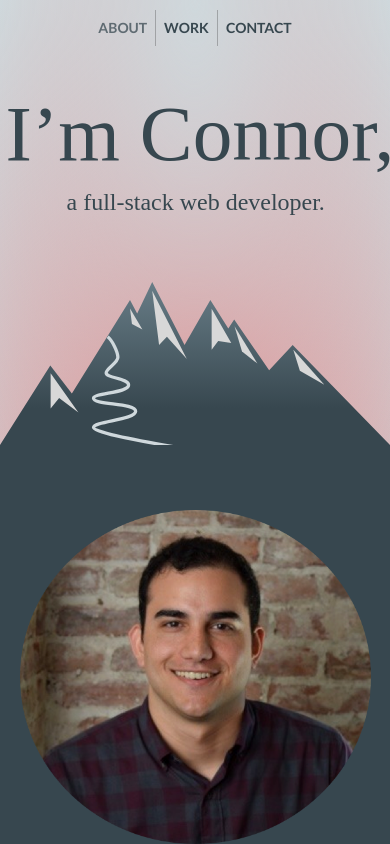
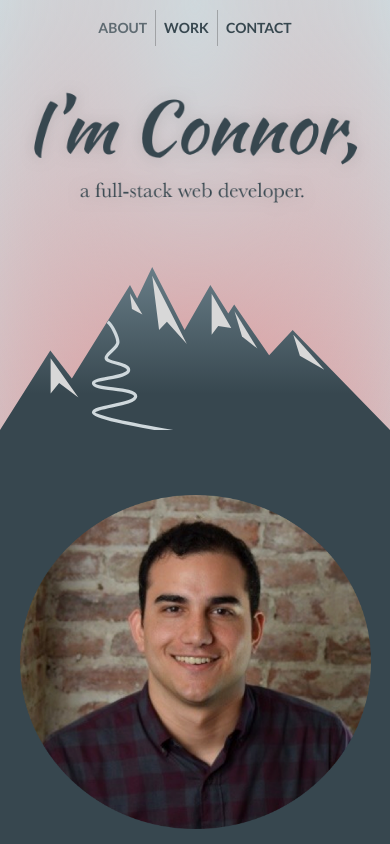
Before and after one commit to connorch/connor_chevli_portfolio, a React (Create React App) app: page / in a window 390 px wide. Shown: the top 844 px of the page. Built offline with nearby package versions, Linux system fonts and the light colour scheme.

Commit message:
fix responsiveness issues on mobile and safari

```diff
--- a/src/components/About/AboutSectionOne.js
+++ b/src/components/About/AboutSectionOne.js
@@ -1,8 +1,8 @@
 import React from 'react';
 import { makeStyles } from '@material-ui/core/styles';
-import { Box, Grid } from '@material-ui/core';
+import { Box, Grid, Container, Typography } from '@material-ui/core';
 import mountainImage from '../../assets/mountain.svg';
-import landingText from '../../assets/landing_text.svg';
+import landingText from '../../assets/landing_text.png';
 import { blueGrey, red } from '@material-ui/core/colors';
 
 
@@ -10,18 +10,14 @@ const AboutSectionOne = () => {
   const classes = useStyles();
 
   return (
-    <Grid container className={classes.sectionOne}>
-      <Grid item xs={12}>
-        <Box display="flex" justifyContent="center">
-          <img alt="landing_text" src={landingText} className={classes.landingText} />
-        </Box>
-      </Grid>
-      <Grid item xs={12}>
-        <Box display="flex" justifyContent="center" overflow="hidden" >
-          <img alt="landing_mountain" src={mountainImage} className={classes.mountainImage} />
-        </Box>
-      </Grid>
-    </Grid>
+    <Box className={classes.sectionOne}>
+      <Box display="flex" justifyContent="center" className={classes.textContainer}>
+        <img alt="landing_text" src={landingText} className={classes.landingText} />
+      </Box>
+      <Box display="flex" justifyContent="center">
+        <img alt="landing_mountain" src={mountainImage} className={classes.mountainImage} />
+      </Box>
+    </Box>
   );
 }
 
@@ -31,16 +27,16 @@ const useStyles = makeStyles(theme => ({
   sectionOne: {
     background: `radial-gradient(ellipse at top, ${blueGrey[100]}, transparent), radial-gradient(ellipse at bottom, ${red[300]}, transparent)`,
     paddingTop: 80,
-    width: '100%',
   },
   landingText: {
     width: 600,
-    maxWidth: '100%'
+    maxWidth: '90%',
+    objectFit: 'contain',
   },
   mountainImage: {
     marginTop: 50,
     width: 1000,
-    // height: 30,
-    maxWidth: '100%'
+    maxWidth: '100%',
+    alignSelf: 'flex-start'
   },
 }));
--- a/src/components/About/AboutSectionTwo.js
+++ b/src/components/About/AboutSectionTwo.js
@@ -32,11 +32,12 @@ const useStyles = makeStyles(theme => ({
   portraitContainer: {
     marginBottom: 20,
     [theme.breakpoints.up('sm')]: {
-      paddingTop: 60
+      paddingTop: 50
     }
   },
   portrait: {
     maxWidth: 400,
+    objectFit: 'contain',
     [theme.breakpoints.down('xs')]: {
       width: '100%'
     }
```
Also changed, not shown: src/assets/landing_text.png (added), src/assets/landing_text.svg (deleted).
